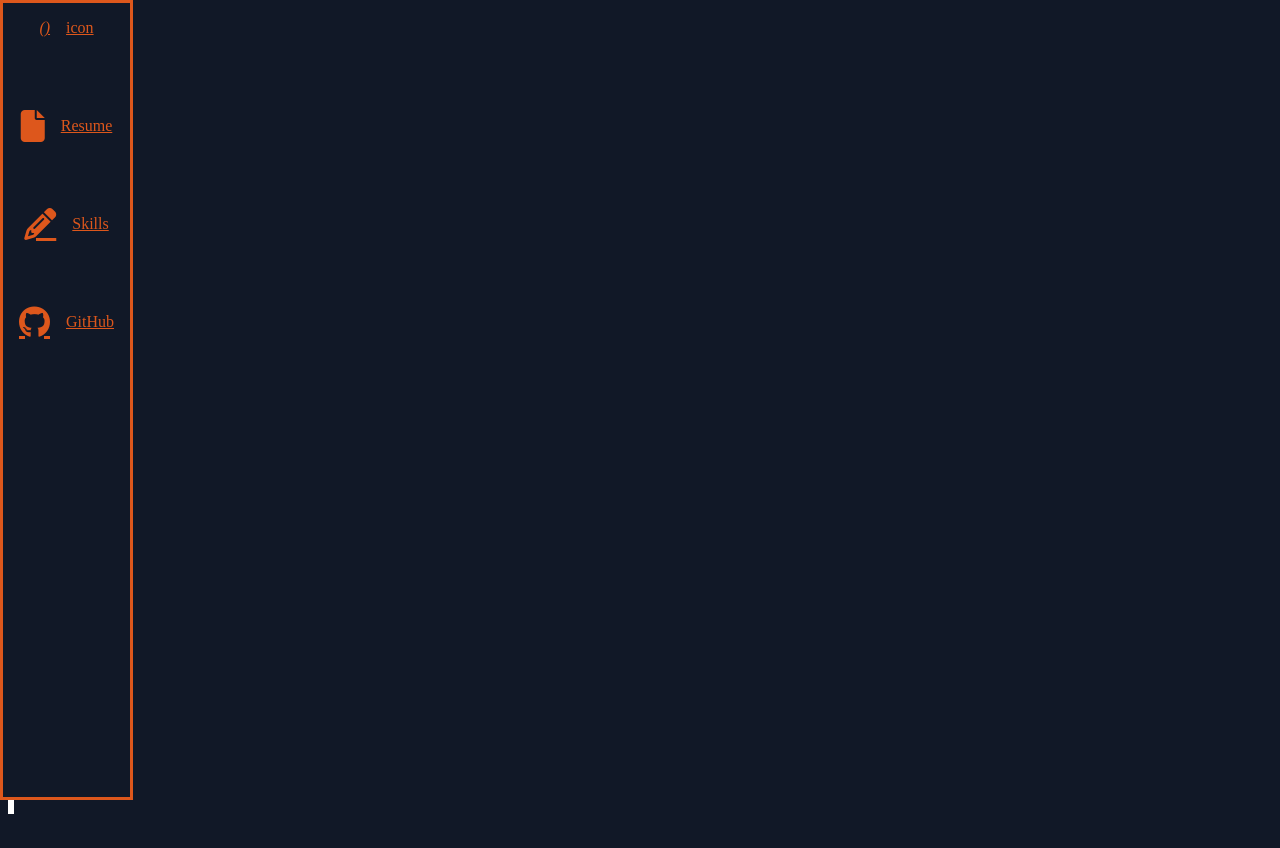
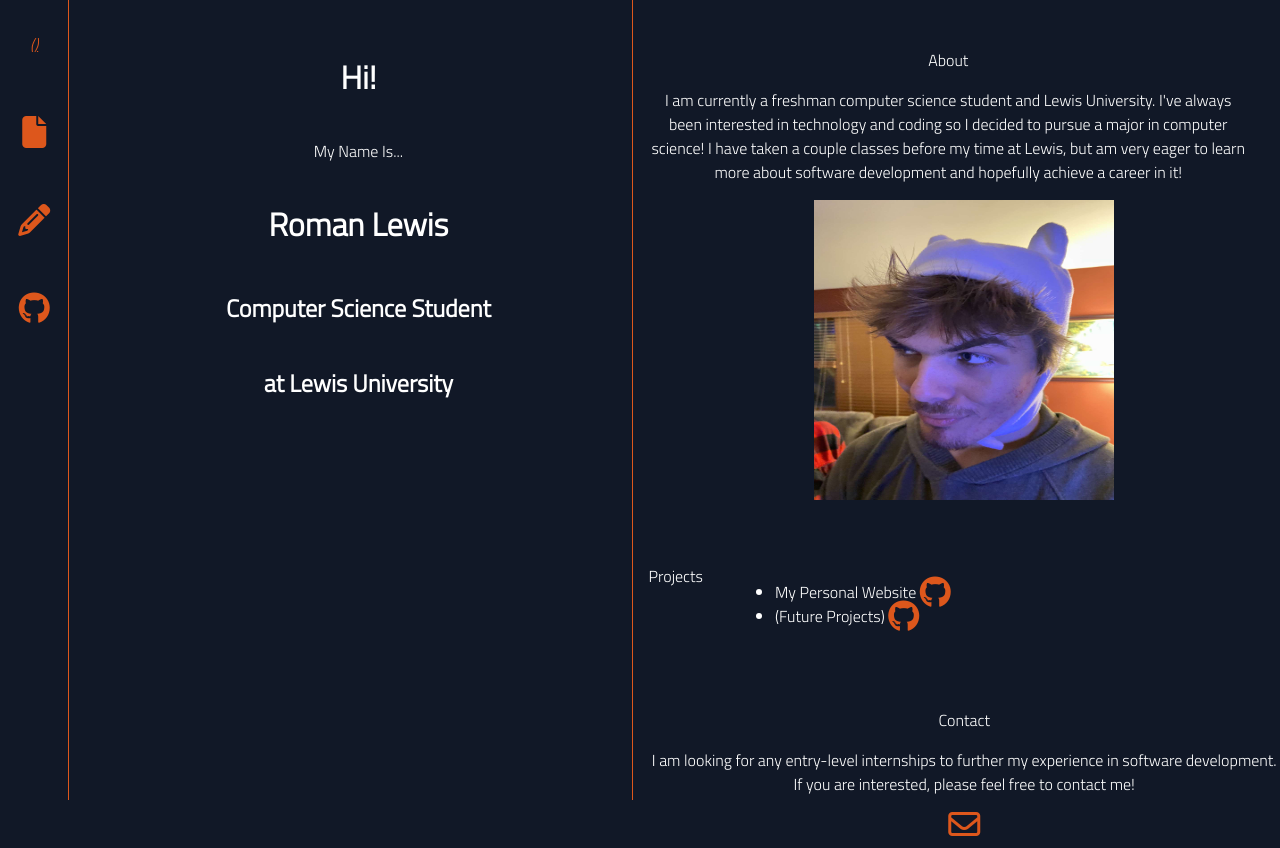
Before and after one commit to rplewi/personal-website_v2, a plain HTML site: page Main.html in a window 1280 px wide. Before the commit the page ends 816 px from the top, so only its background shows below. Drawn offline with Linux system fonts and the light colour scheme.

Commit message:
Fixed it up

```diff
--- a/Main.html
+++ b/Main.html
@@ -10,20 +10,57 @@
 <body>
     <div id ="content">
         <div class="pane1">
+
             <div class="navbar">
                 <div class="icons">
-            <a href="/" class="nav-link"> <i>()</i>icon</a>
-            <a href="/" class="nav-link"> <i class="fa-solid fa-file fa-2xl"></i>Resume</a>
-            <a href="/" class="nav-link"> <i class="fa-solid fa-pencil fa-2xl"></i>Skills</a>
-            <a href="/" class="nav-link"> <i class="fa-brands fa-github fa-2xl"></i>GitHub</a>
+            <a href="/" class="nav-link"> <i>()</i></a>
+            <a href="/" class="nav-link"> <i class="fa-solid fa-file fa-2xl"></i></a>
+            <a href="/" class="nav-link"> <i class="fa-solid fa-pencil fa-2xl"></i></a>
+            <a href="/" class="nav-link"> <i class="fa-brands fa-github fa-2xl"></i></a>
                 </div>
             </div>
-            <div class="Intro">
-
+            <div class="intro">
+                <h1>Hi!</h1>
+                <p class="hi"> My Name Is...</p>
+                <h1 class="name">Roman Lewis</h1>
+                <h2 class="student">Computer Science Student</h2>
+                <h2 class="student">at Lewis University</h2>
             </div>
         </div>
+
         <div class="pane2">
-            <h1>AAAA</h1>
+
+            <div class="pane3">
+            <section class="about">About
+                <p>I am currently a freshman computer science student and Lewis University. I've always been
+                    interested in technology and coding so I decided to pursue a major in computer science!
+                    I have taken a couple classes before my time at Lewis, but am very eager to learn more about
+                    software development and hopefully achieve a career in it!
+                </p>
+            </section>
+            <img class="photo" src="robert.JPG" width="300" height="300">
+            </div>
+
+            <div class="pane4">
+            <section class="projects">Projects</section><br>
+            <ul class="points">
+            <li>
+                My Personal Website
+                <a href="/" class="nav-link"> <i class="fa-brands fa-github fa-2xl"></i></a>
+            </li>
+            <li>(Future Projects) <a href="/" class="nav-link"><i class="fa-brands fa-github fa-2xl"></i></a></li>
+            </ul>
+            </div>
+
+            <div class="pane5">
+            <section class="contact">Contact
+                <p>I am looking for any entry-level internships to further my experience in software development.
+                    If you are interested, please feel free to contact me!
+                </p>
+                <a class="mail" href="mailto:rlewi0506@gmail.com"><i class="fa-regular fa-envelope fa-2xl"></i></a>
+            </section>
+            </div>
+
         </div>
     </div>
 </body>
--- a/Style.css
+++ b/Style.css
@@ -1,54 +1,111 @@
+html{
+    background-color: #111827;
+    overflow-y: hidden;
+}
+@font-face{
+    font-family: 'Titillium Web';
+    src: url('./fonts/Titillium_Web/TitilliumWeb-Light.ttf')
+}
 body{
+    height: 100vh;
+    width: 100vw;
+    margin: 0;
+    font-family: 'Titillium Web';
+}
+#content{
+    flex-direction: row;
+    display: flex;
+    height: 100vh;
+    width: 100vw;
     background-color: #111827;
 }
-#content{
+.pane1{
+    overflow-y: hidden;
     display: flex;
-    width: 100vw;
-    height: 100vh;
+    height: 100%;
+    width: 50%;
+    flex-direction: row;
+    border-right: solid #DD571C;
+    border-width: 1px;
 }
-.pane1{
-    width: 1/2;
+.navbar{
+    overflow-y: hidden;
+    display: flex;
+    flex-direction: column;
     height: 100%;
-    border: solid white;
-    color: white;
-}
-.navbar {
-    display: flex;
-    z-index: 10;
-    top: 0;
-    left: 0;
-    bottom: 0;
-    position: absolute;
-    background-color: #111827;
-    border: solid #DD571C;
-    overflow: hidden;
+    width: 12.5%;
+    border-right: solid #DD571C;
+    border-width: thin;
+    text-decoration: none;
 }
 .icons{
+    align-items: center;
     display: flex;
     flex-direction: column;
+    padding-top: 2rem;
+    gap: 4rem;
+    color: #DD571C;
+    text-decoration: none;
+}
+.mail{
+    color: #DD571C;
+}
+.nav-link{
+    color: inherit;
+    color: #DD571C
+}
+.intro{
+    padding-top: 2rem;
+    padding-left: 1rem;
+    display: flex;
+    flex-direction: row;
+    height: 100%;
     width: 100%;
-    height: 100%;
-    text-decoration: none;
-    color: #DD571C;
-    align-items: center;
-    gap: 3rem;
-    padding-left: 0;
-}
-.nav-link:hover{
+    flex-direction: column;
     color: white;
-}
-
-.nav-link{
-    display: flex;
-    gap: 1rem;
-    color: #DD571C;
-    padding: 1rem;
     align-items: center;
 }
-.name{
-    border: solid red;
-    position: relative;
+.pane2{
+    overflow-y: auto;
+    padding-left: 1rem;
     display: flex;
+    padding-top: 3rem;
+    flex-direction: column;
+    height: 100%;
+    width: 50%;
+    color: white;
+    gap: 4rem;
+}
+.pane3{
     flex-direction: row;
-
+    height: 1/3;
+    width: 100%;
+    display: flex;
+    padding-right: 4;
+    flex-direction: column;
 }
+.about{
+    padding-right: 2rem;
+    text-align: center;
+}
+.points{
+    gap: 5rem;
+}
+.photo{
+    display: flex;
+    margin: auto;
+}
+.pane4{
+    display: flex;
+    height: 1/3;
+    width: 100%;
+    gap: 1rem;
+}
+.pane5{
+    display: flex;
+    height: 1/3;
+    width: 100%;
+}
+.contact{
+    text-align: center;
+}
```
Also changed, not shown: file-solid.svg (deleted), fonts/Titillium_Web/OFL.txt (added), fonts/Titillium_Web/TitilliumWeb-Black.ttf (added), fonts/Titillium_Web/TitilliumWeb-Bold.ttf (added), fonts/Titillium_Web/TitilliumWeb-BoldItalic.ttf (added), fonts/Titillium_Web/TitilliumWeb-ExtraLight.ttf (added), fonts/Titillium_Web/TitilliumWeb-ExtraLightItalic.ttf (added), fonts/Titillium_Web/TitilliumWeb-Italic.ttf (added), fonts/Titillium_Web/TitilliumWeb-Light.ttf (added), fonts/Titillium_Web/TitilliumWeb-LightItalic.ttf (added), fonts/Titillium_Web/TitilliumWeb-Regular.ttf (added), fonts/Titillium_Web/TitilliumWeb-SemiBold.ttf (added), fonts/Titillium_Web/TitilliumWeb-SemiBoldItalic.ttf (added), robert.JPG (renamed from IMG_6079.JPG), 2 other files.
